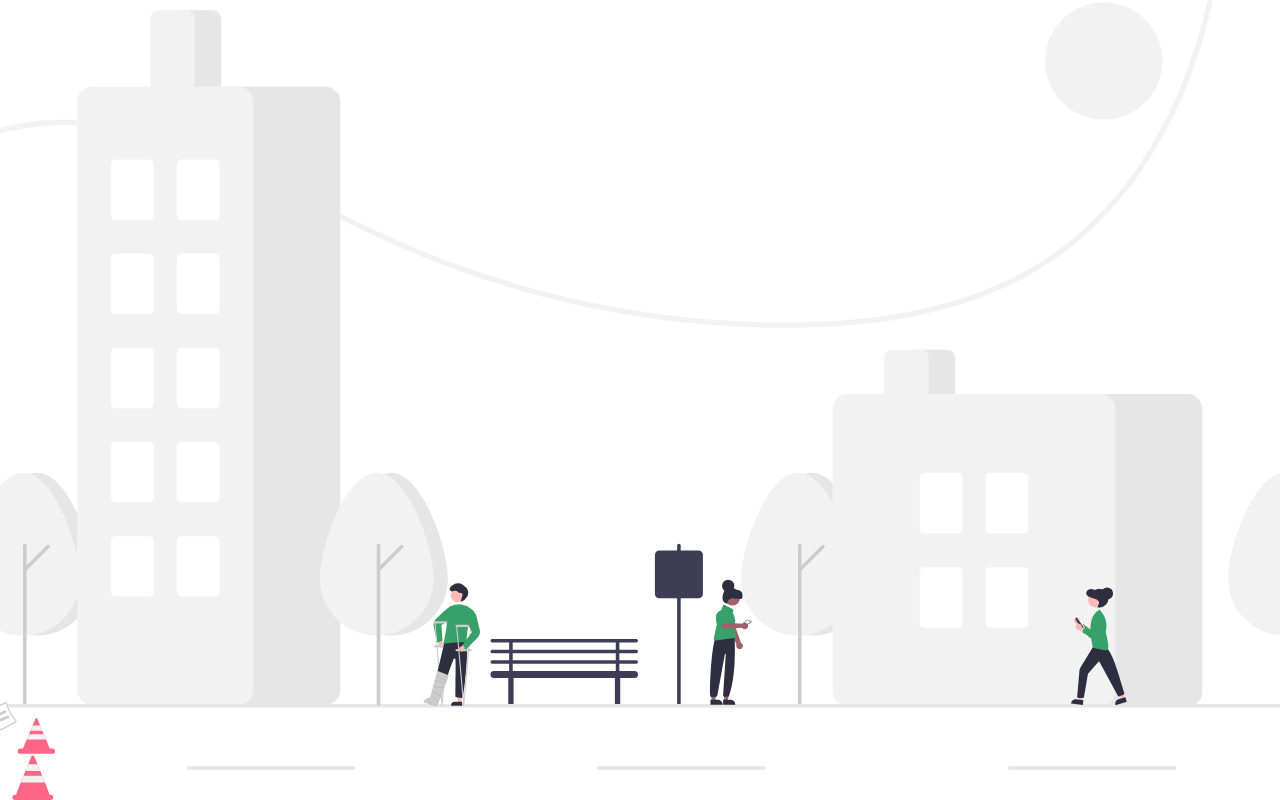
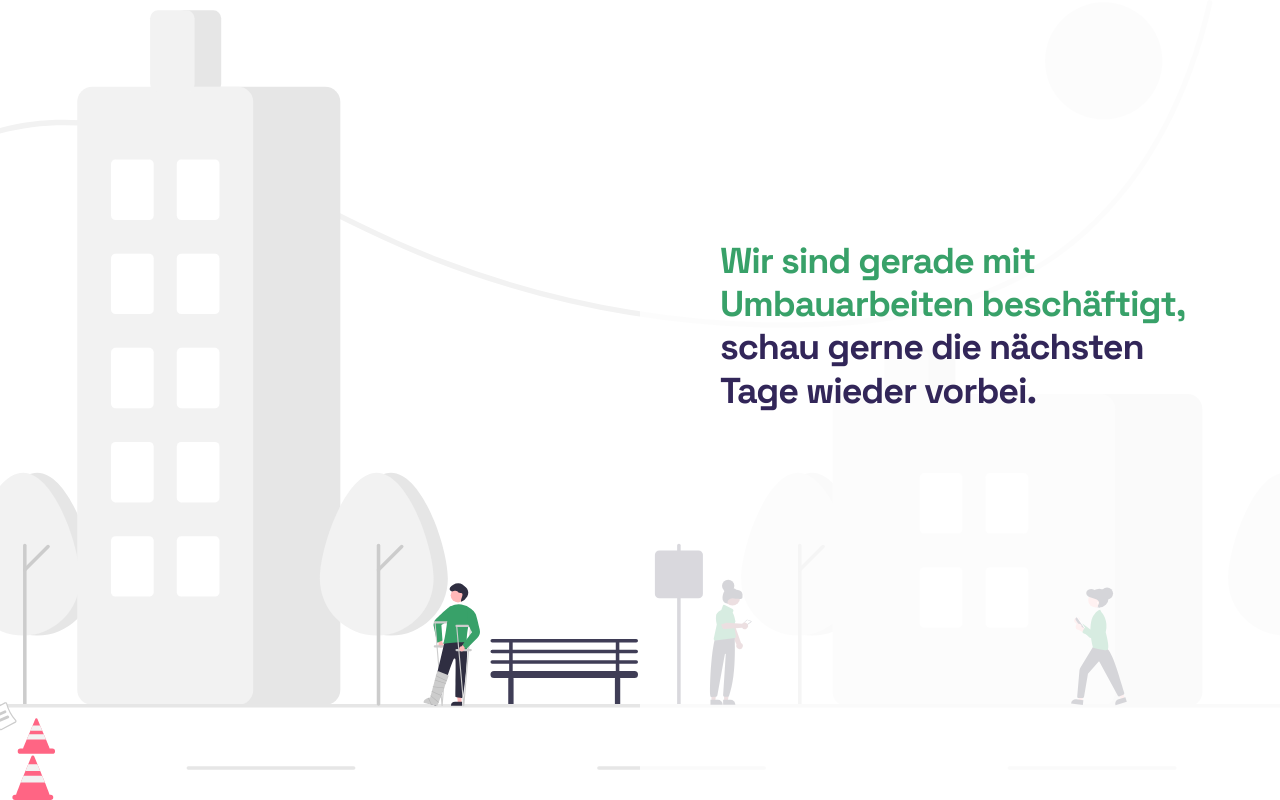
Before and after one commit to potsdamer-buergerstiftung/projects, a Next.js app in the folder apps/website/: page / in a window 1280 px wide. Built offline with nearby package versions, Linux system fonts and the light colour scheme.

Commit message:
add coming soon text

```diff
--- a/apps/website/components/layouts/ComingSoon.tsx
+++ b/apps/website/components/layouts/ComingSoon.tsx
@@ -1,7 +1,11 @@
 import {
-    Box, Button, Container,
-    Stack, useColorModeValue as mode
+  Box,
+  Button,
+  Container,
+  Stack,
+  useColorModeValue as mode,
 } from "@chakra-ui/react";
+import Link from "next/link";
 import { FC } from "react";
 import { PBSLogo } from "ui";
 
@@ -19,9 +23,11 @@ const Layout: FC = ({ children }) => {
             >
               <PBSLogo height={{ base: 8, md: 9, lg: 10 }} my="8" />
             </Stack>
-            <Button background="background" color="secondary">
-              Kontakt
-            </Button>
+            <Link passHref href="/kontakt">
+              <Button background="background" color="secondary" as="a">
+                Kontakt
+              </Button>
+            </Link>
           </Stack>
         </Container>
       </Box>
--- a/apps/website/pages/index.tsx
+++ b/apps/website/pages/index.tsx
@@ -1,10 +1,10 @@
-import { Box, Image } from "@chakra-ui/react";
+import { Box, Container, Heading, Image, Text } from "@chakra-ui/react";
 import ComingSoon from "@components/layouts/ComingSoon";
 
 export default function ComingSoonPage() {
   return (
     <>
-      <Box bg="white">
+      <Box bg="white" position="absolute">
         <Image
           src="/undraw_city_life_gnpr.svg"
           alt="Illustration"
@@ -12,6 +12,27 @@ export default function ComingSoonPage() {
           objectFit="cover"
         />
       </Box>
+      <Box
+        bg="whiteAlpha.800"
+        px={{ base: 4, md: 8, lg: 12 }}
+        pt="30vh"
+        position="absolute"
+        left={{ base: "0", md: "50%" }}
+        right="0"
+        top="0"
+        bottom="0"
+        height="100vh"
+      >
+        <Container maxW="lg">
+          <Heading>
+            <Box color="green.500" as="span">
+              Wir sind gerade mit Umbauarbeiten beschäftigt,{" "}
+            </Box>
+            <br />
+            schau gerne die nächsten Tage wieder vorbei.
+          </Heading>
+        </Container>
+      </Box>
     </>
   );
 }
```
Also changed, not shown: apps/website/components/layouts/Default.tsx (+4 -8 lines), apps/website/pages/kontakt.tsx (added, +83 -0 lines).
